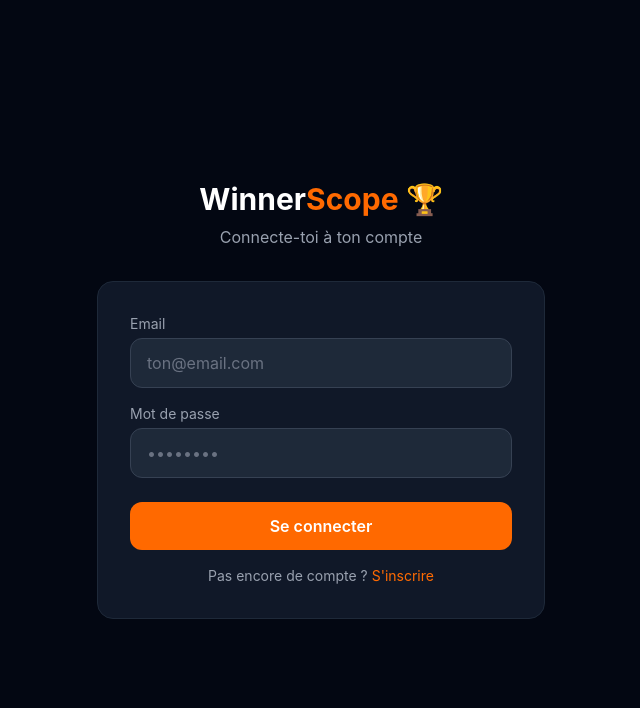
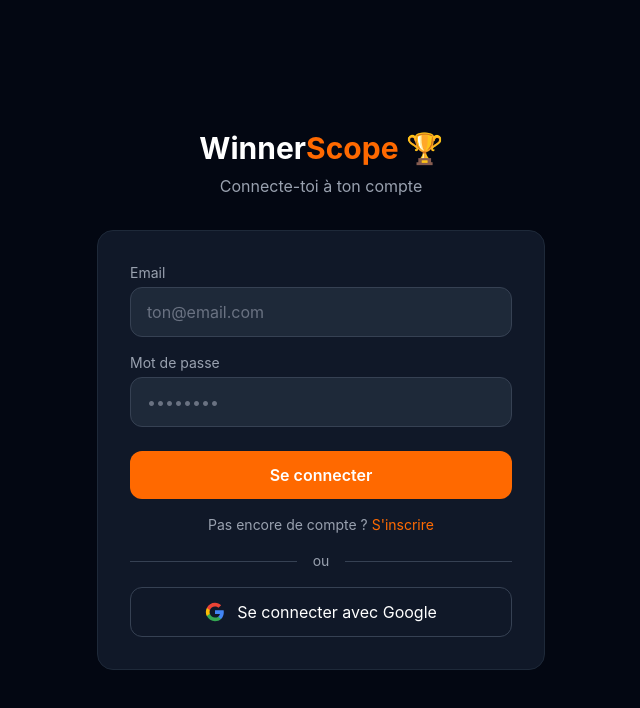
Before and after one commit to adrienlevaux58-glitch/Winnerscope, a Next.js app: page /auth in a window 1280 px wide. Shown: the top 708 px of the page, without its empty margins (319-959 px from the left). Built offline with nearby package versions, Linux system fonts and the light colour scheme; no server answers.

Commit message:
Connexion Google

```diff
--- a/app/auth/page.tsx
+++ b/app/auth/page.tsx
@@ -89,6 +89,34 @@
               {isLogin ? "S'inscrire" : "Se connecter"}
             </button>
           </p>
+          <div className="relative my-4">
+  <div className="absolute inset-0 flex items-center">
+    <div className="w-full border-t border-gray-700"></div>
+  </div>
+  <div className="relative flex justify-center text-sm">
+    <span className="bg-gray-900 px-4 text-gray-400">ou</span>
+  </div>
+</div>
+
+<button
+  onClick={async () => {
+    await supabase.auth.signInWithOAuth({
+      provider: "google",
+      options: {
+        redirectTo: `${window.location.origin}/`,
+      },
+    });
+  }}
+  className="w-full flex items-center justify-center gap-3 border border-gray-700 hover:border-gray-500 py-3 rounded-xl transition-colors"
+>
+  <svg width="20" height="20" viewBox="0 0 24 24">
+    <path fill="#4285F4" d="M22.56 12.25c0-.78-.07-1.53-.2-2.25H12v4.26h5.92c-.26 1.37-1.04 2.53-2.21 3.31v2.77h3.57c2.08-1.92 3.28-4.74 3.28-8.09z"/>
+    <path fill="#34A853" d="M12 23c2.97 0 5.46-.98 7.28-2.66l-3.57-2.77c-.98.66-2.23 1.06-3.71 1.06-2.86 0-5.29-1.93-6.16-4.53H2.18v2.84C3.99 20.53 7.7 23 12 23z"/>
+    <path fill="#FBBC05" d="M5.84 14.09c-.22-.66-.35-1.36-.35-2.09s.13-1.43.35-2.09V7.07H2.18C1.43 8.55 1 10.22 1 12s.43 3.45 1.18 4.93l2.85-2.22.81-.62z"/>
+    <path fill="#EA4335" d="M12 5.38c1.62 0 3.06.56 4.21 1.64l3.15-3.15C17.45 2.09 14.97 1 12 1 7.7 1 3.99 3.47 2.18 7.07l3.66 2.84c.87-2.6 3.3-4.53 6.16-4.53z"/>
+  </svg>
+  Se connecter avec Google
+</button>
         </div>
       </div>
     </main>
```
